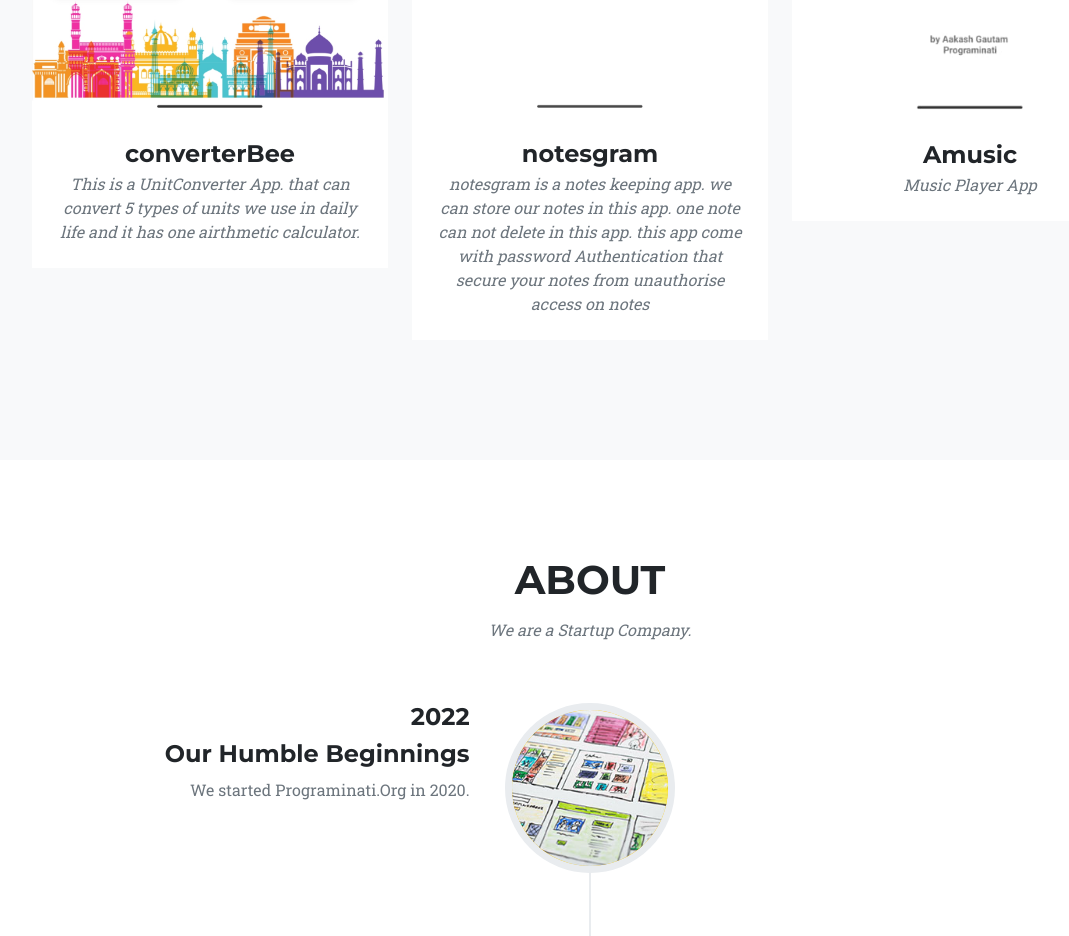
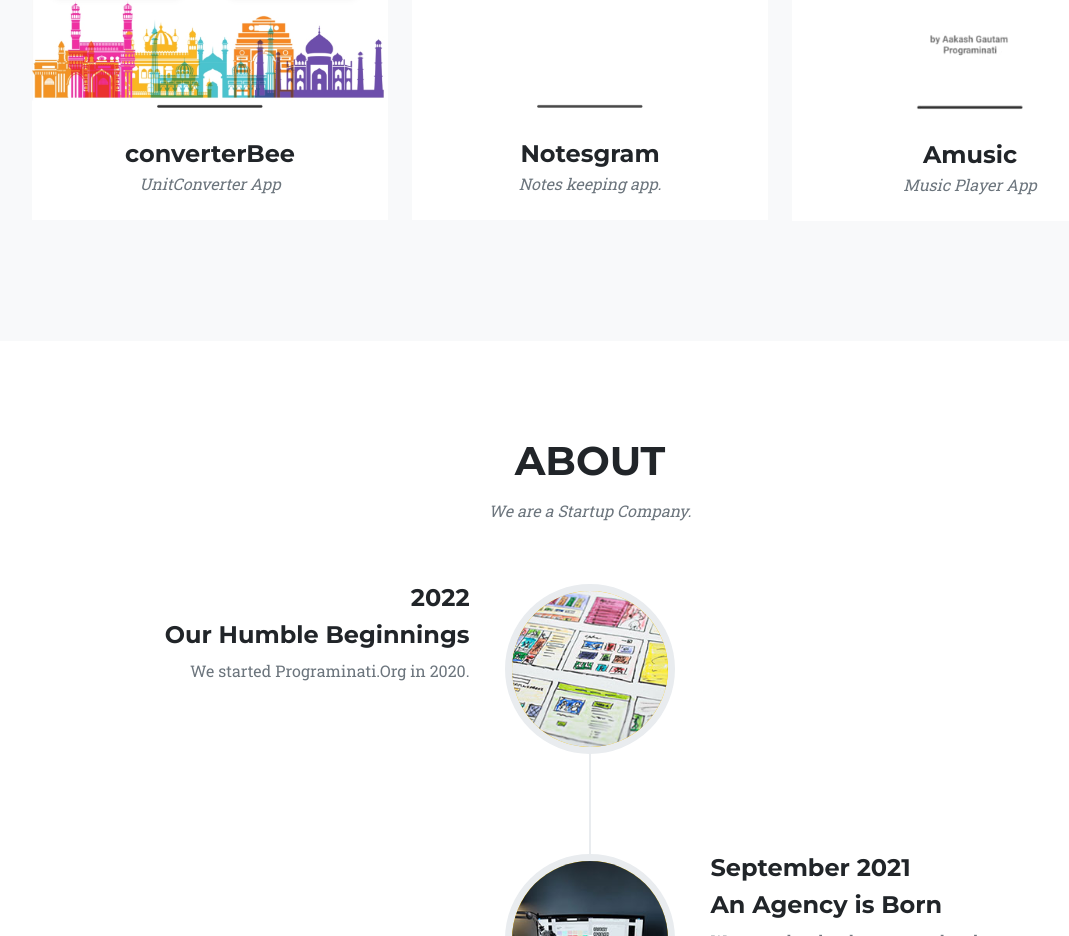
Before and after one commit to GauravBhardwajgit/Programinati, a plain HTML site: page index.html in a window 1280 px wide. Shown: the part 2267-3203 px from the top of the page, without its empty margins (50-1119 px from the left). Drawn offline with nearby package versions, Linux system fonts and the light colour scheme; files whose address does not match are found by name.

Commit message:
Update index.html

```diff
--- a/index.html
+++ b/index.html
@@ -98,7 +98,7 @@
                             </a>
                             <div class="portfolio-caption">
                                 <div class="portfolio-caption-heading">converterBee</div>
-                                <div class="portfolio-caption-subheading text-muted">This is a UnitConverter App. that can convert 5 types of units we use in daily life and it has one airthmetic calculator.</div>
+                                <div class="portfolio-caption-subheading text-muted">UnitConverter App</div>
                             </div>
                         </div>
                     </div>
@@ -112,8 +112,8 @@
                                 <img class="img-fluid" src="assets/img/portfolio/notesgram.jpg" alt="..." />
                             </a>
                             <div class="portfolio-caption">
-                                <div class="portfolio-caption-heading">notesgram</div>
-                                <div class="portfolio-caption-subheading text-muted">notesgram is a notes keeping app. we can store our notes in this app. one note can not delete in this app. this app come with password Authentication that secure your notes from unauthorise access on notes</div>
+                                <div class="portfolio-caption-heading">Notesgram</div>
+                                <div class="portfolio-caption-subheading text-muted">Notes keeping app.</div>
                             </div>
                         </div>
                     </div>
```
